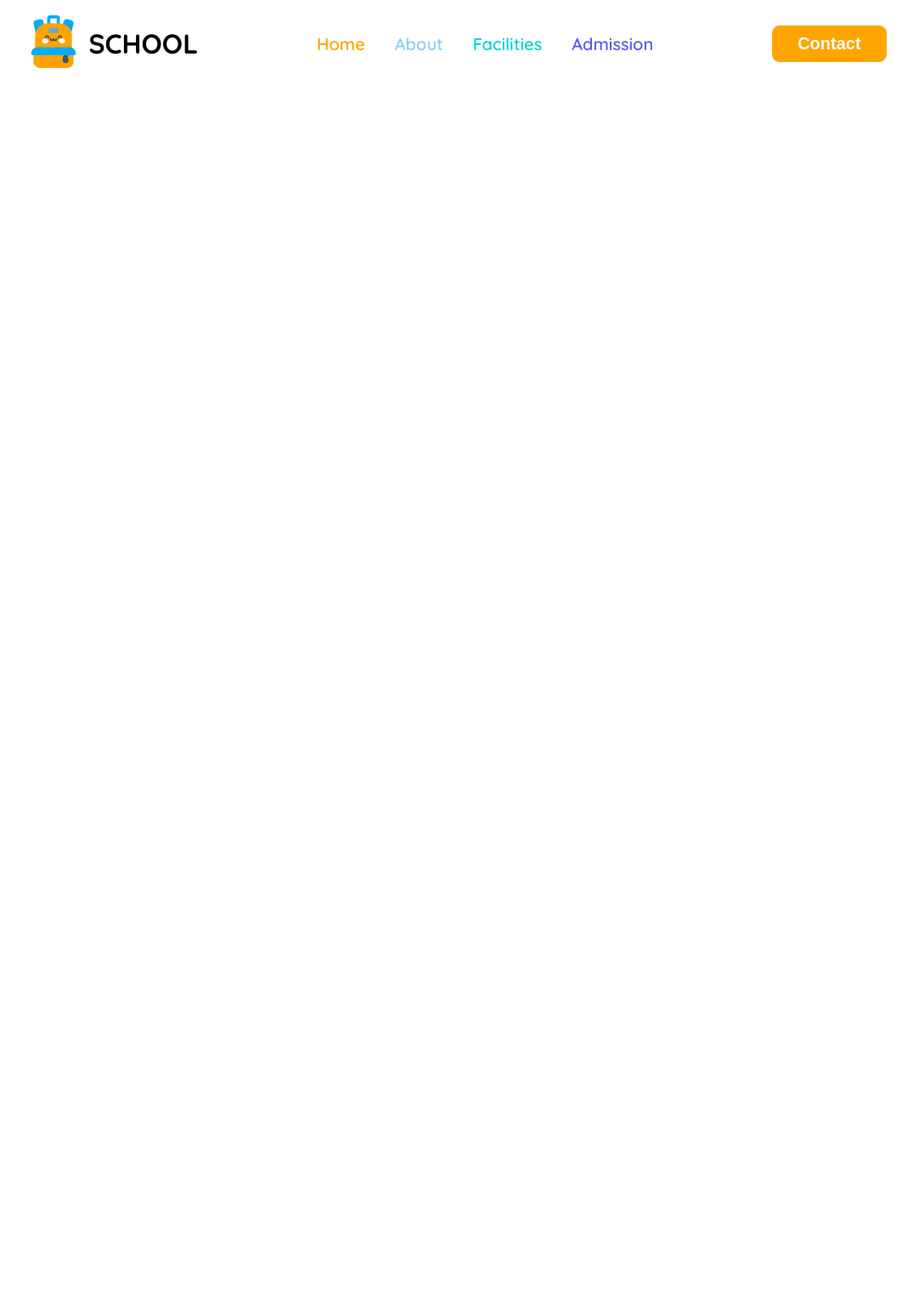
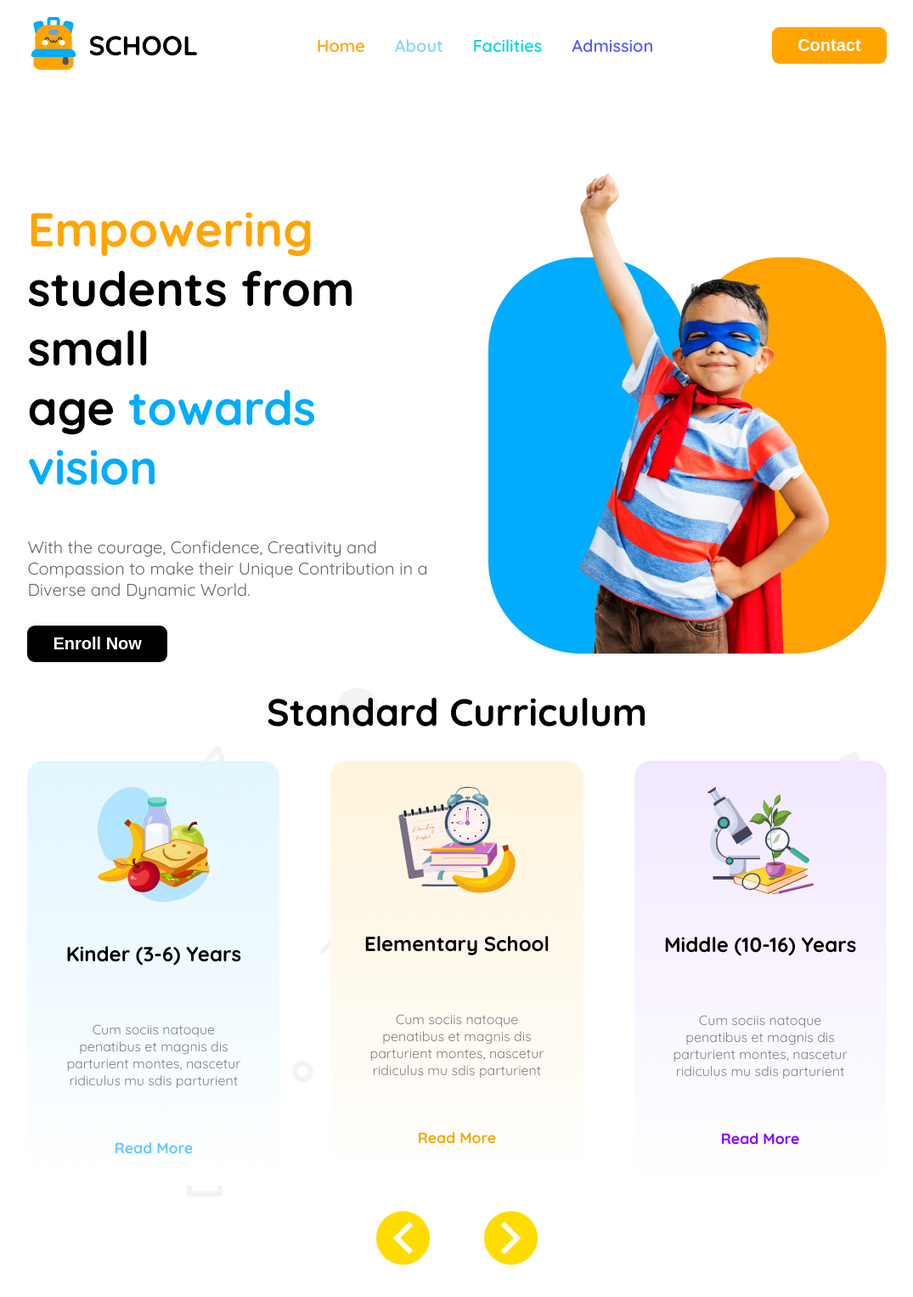
Before and after one commit to web-hasib/assignment-2, a plain HTML site: page index.html in a window 1280 px wide. Shown: the whole page at 85% size, without its empty margins (102-1177 px from the left). Before the commit the page ends 800 px from the top, so only its background shows below. Drawn offline with Linux system fonts and the light colour scheme.

Commit message:
hero and curriculum section added

```diff
--- a/index.html
+++ b/index.html
@@ -5,6 +5,7 @@
     <meta name="viewport" content="width=device-width, initial-scale=1.0">
     <title>Assignment 2</title>
     <link rel="stylesheet" href="styles/style.css">
+    <script src="https://kit.fontawesome.com/c37ad088b5.js" crossorigin="anonymous"></script>
 </head>
 <body class="quicksand-font">
     <header>
@@ -24,15 +25,61 @@
                 <div class="nav-container-3 flex">
                     <button class="btn-primary btn-1">Contact</button>
                 </div>
+
             </div>
+           <div class="nav-container-x flex">
+            <img src="assets/logo.png" alt="">
+            <i class="fa-solid fa-bars"></i>
+           </div>
         </section>
         <hr id="hr-1">
-        <section class="hero">
-
+        <section class="hero flex">
+            <div class="hero-left">
+                <h1 class="hero-title"><span style="color: orange;">Empowering</span><br>
+                    students from small <br>age <span style="color: #01ACFD;">towards vision</span></h1>
+                <p class="hero-description">With the courage, Confidence, Creativity and Compassion to make their Unique Contribution in a Diverse and Dynamic World.</p>
+                <button class="btn-primary btn-2">Enroll Now</button>
+            </div>
+            <div class="hero-right">
+                <div class="hero-img"><img src="assets/hero-kids.png" alt=""></div>
+            </div>
         </section>
     </header>
     <main>
-
+       <section class="curriculum">
+        <h2 class="curriculum-title-x">Standard Curriculum</h2>
+        <div class="curriculum-container">
+            <div class="curriculum-1 curriculum-x">
+                 <img src="assets/kinder.png" alt="" class="curriculum-img">
+                 <h3 class="curriculum-title">Kinder (3-6) Years</h3>
+                 <p class="curriculum-description">Cum sociis natoque penatibus et magnis
+                    dis parturient montes, nascetur ridiculus
+                    mu sdis parturient</p>
+                 <p class="more more-1">Read More</p>
+            </div>
+            <div class="curriculum-2 curriculum-x">
+                <img src="assets/elementary.png" alt="" class="curriculum-img">
+                <h3 class="curriculum-title">Elementary School</h3>
+                <p class="curriculum-description">Cum sociis natoque penatibus et magnis
+                    dis parturient montes, nascetur ridiculus
+                    mu sdis parturient</p>
+                <p class="more more-2">Read More</p>
+            </div>
+            <div class="curriculum-3 curriculum-x">
+                <img src="assets/middle.png" alt="" class="curriculum-img">
+                <h3 class="curriculum-title">Middle (10-16) Years</h3>
+                <p class="curriculum-description">Cum sociis natoque penatibus et magnis
+                    dis parturient montes, nascetur ridiculus
+                    mu sdis parturient</p>
+                <p class="more more-3">Read More</p>
+            </div>
+        </div>
+        <div class="arrow-container">
+            <div class="arrow-left"><img src="left-chevron.png" alt=""></div>
+            <div class="arrow-right"><img src="right-chevron.png" alt=""></div>
+        </div>
+       </section>
+       <section class="story"></section>
     </main>
     <footer>
 
--- a/styles/style.css
+++ b/styles/style.css
@@ -1,4 +1,5 @@
 @import url('https://fonts.googleapis.com/css2?family=Quicksand:wght@300..700&display=swap');
+
 
 .quicksand-font {
     font-family: "Quicksand", serif;
@@ -30,7 +31,7 @@
     visibility: hidden;
 }
 .nav-container{
-    max-height: 62px;
+    /* max-height: 62px; */
     /* border: 1px solid red; */
     width: 80%;
     margin: 20px auto;
@@ -86,8 +87,118 @@
 .btn-1{
     background-color: Orange;
 }
+.fa-solid{
+    visibility: hidden;
+}
+.nav-container-x{
+    visibility: hidden;
+}
+/* hero section related styles */
+
+.hero{
+    width: 80%;
+    /* border: 1px solid #ca2d2d; */
+    margin: 10px auto;
+    justify-content: space-between;
+    align-items: center;
+
+}
+.hero-left{
+    margin-right: 50px;
+}
+.hero-title{
+    font-size: 3.5rem;
+    font-weight: bold;
+}
+.hero-description{
+    font-size: 1.25rem;
+    color: rgba(0, 0, 0, 0.603);
+
+}
+.btn-2{
+    background-color: rgb(0, 0, 0);
+    margin-top: 10px;
+}
 
 
+/* main  */
+main{
+    background-image: url('../assets/bg.png');
+
+}
+
+/* curriculum section releted styles */
+.curriculum{
+    text-align: center;
+}
+.curriculum-title-x{
+    font-size: 2.8rem;
+    font-weight: bold;
+    margin: 30px;
+}
+.curriculum-container{
+    display: flex;
+    /* border: 1px solid red; */
+    width: 80%;
+    margin: 30px auto;
+    justify-content: space-between;
+    align-items: center;
+}
+.curriculum-x{
+    /* width: 367px;
+    height: 476px; */
+    width: calc(33.33% - 40px);
+    height: 500px;
+    /* border: 1px solid rgba(30, 255, 0, 0.459); */
+    border-radius: 20px;
+}
+.curriculum-1{
+    /* box-shadow: 0 4px 6px rgba(0, 0, 0, 0.1); */
+    background: linear-gradient(180deg, #def5ffe3, white);
+}
+.curriculum-2{
+    background: linear-gradient(180deg, #FFF4DC, white);
+
+}
+.curriculum-3{
+    background: linear-gradient(180deg, #F2E8FF, white);
+
+}
+.curriculum-img{
+    margin-top: 30px;
+}
+.curriculum-title{
+    font-size: 1.5rem;
+    font-weight: bold;
+    margin-top: 40px;
+}
+.curriculum-description{
+    color: rgba(128, 128, 128, 1);
+    padding: 40px;
+}
+.more{
+    font-weight: bold;
+    font-size: 1.1rem;
+}
+.more-1{
+    color: #64C8FF;
+}
+.more-2{
+    color: #F0AA00;
+}
+.more-3{
+    color: #8700FF;
+}
+.arrow-container{
+    display: flex;
+    height: 40px;
+    width: 20%;
+    margin: 20px auto;
+}
+.arrow-left img, .arrow-right img{
+    width: 50%;
+    margin-bottom: 40px;
+}
 
 
 
@@ -97,27 +208,68 @@
 @media only screen and (max-width: 576px) {
     /* navbar releted style  */
     .nav-container{
-        width: 94%;
-        flex-direction: column;
+        /* visibility: hidden; */
+        display: none;
+    }
+    .nav-container-x{
+        visibility: visible;
+        justify-content: space-between;
+        align-items: center;
+        width: 95%;
+    }
+    .fa-solid{
+        visibility: visible;
+    }
 
-    }
-    .nav-container-1{
-        /* justify-items: space-between ; */
-        flex-direction: column;
-        gap: 5px;
-    }
-    .nav-container-2{
-        /* justify-content: space-between ; */
-        flex-direction: column;
-        gap: 10px;
-    }
-    .nav-container-3{
-        gap: 30px;
-    }
+
     #hr-1{
         height: 1px;
         border: none;
         background-color: rgba(240, 160, 63, 0.411);
         visibility: visible;
     }
+
+    /* hero section  */
+
+    .hero{
+        flex-direction: column-reverse;
+        gap: 20px;
+        width: 94%;
+    }
+    .hero-left{
+        margin-right: 0;
+        /* align-content: center; */
+        text-align: center;
+    }
+    .hero-title{
+        font-size: 2rem;
+    }
+    .hero-description{
+        font-size: 1rem;
+    }
+    .btn-2{
+        margin-top: 30px;
+    }
+    .hero-right img{
+        width: 100%;
+    }
+    /* Main  */
+    /* curriculum section style  */
+    .curriculum-container{
+        flex-direction: column;
+        gap: 20px;
+        width: 94%;
+    }
+    .curriculum-x{
+        width: 100%;
+        height: auto;
+    }
+    .curriculum-title-x{
+        font-size: 2rem;
+        margin-top: 60px;
+        margin-bottom: 40px;
+    }
+    .arrow-container{
+        display: none;
+    }
 }
```
Also changed, not shown: left-chevron.png (added), right-chevron.png (added).
